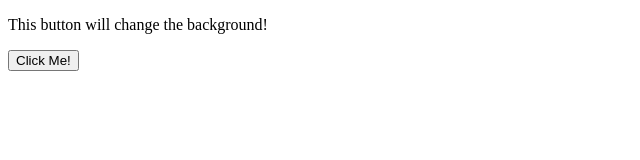
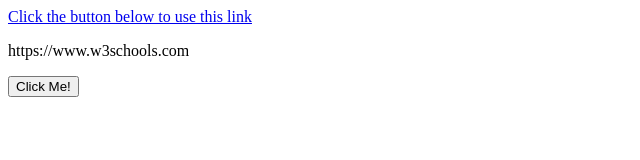
Before and after one commit to d-morris16/Module_3_DOM_Problems, a plain HTML site: page index.html in a window 1280 px wide. Both pictures are taken after a click on the button "Click Me!". Shown: the whole page, without its empty margins (0-640 px from the left). Drawn offline with Linux system fonts and the light colour scheme.

Commit message:
Problem 2 understood

```diff
--- /dev/null
+++ b/dom-problem-2.js
@@ -0,0 +1,9 @@
+
+
+document.getElementById("button1").onclick = getLink;
+
+function getLink() {
+	const anchor = document.getElementById("link");
+	let text = anchor.getAttribute("href");
+	document.getElementById("theLink").innerHTML = text;
+}
--- a/index.html
+++ b/index.html
@@ -1,17 +1,20 @@
 <!doctype html>
 <html lang="en">
   <head>
-    <title>DOM-Problem 1</title>
+    <title>DOM-Problem 2</title>
 
   </head>
 
   <body>
-    <script src="dom-problem-1.js"></script>
-    <div id="someClass">
-    <p id="paragraph">This button will change the background!</p>
-    <button id="button" type = "button">Click Me!</button>
+
+    <div class="linkProblem">
+      <a id="link" href="https://www.w3schools.com">Click the button below to use this link</a>
+
+      <p id="theLink"></p>
+
+      <button id="button1" type="button">Click Me!</button>
     </div>
 
-
+    <script src="dom-problem-2.js"></script>
   </body>
 </html>
```
